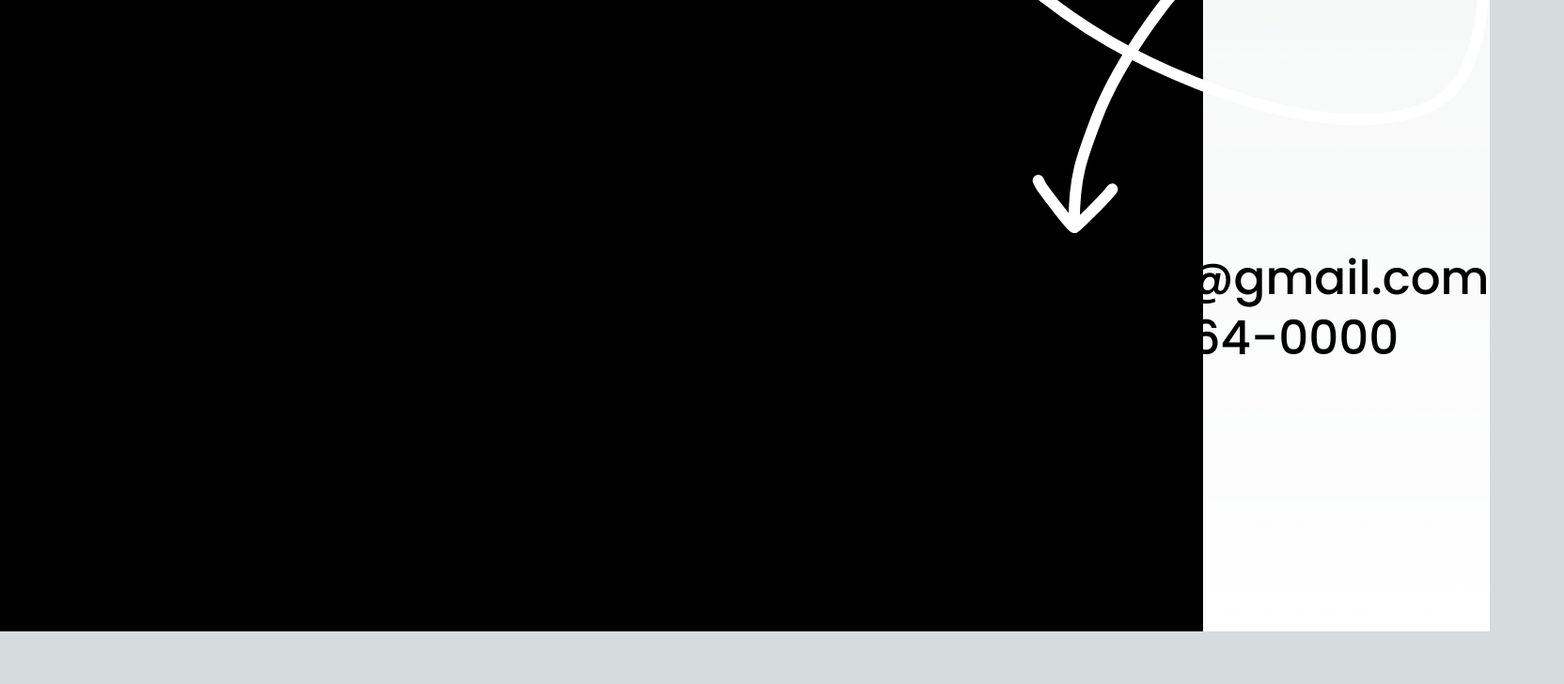
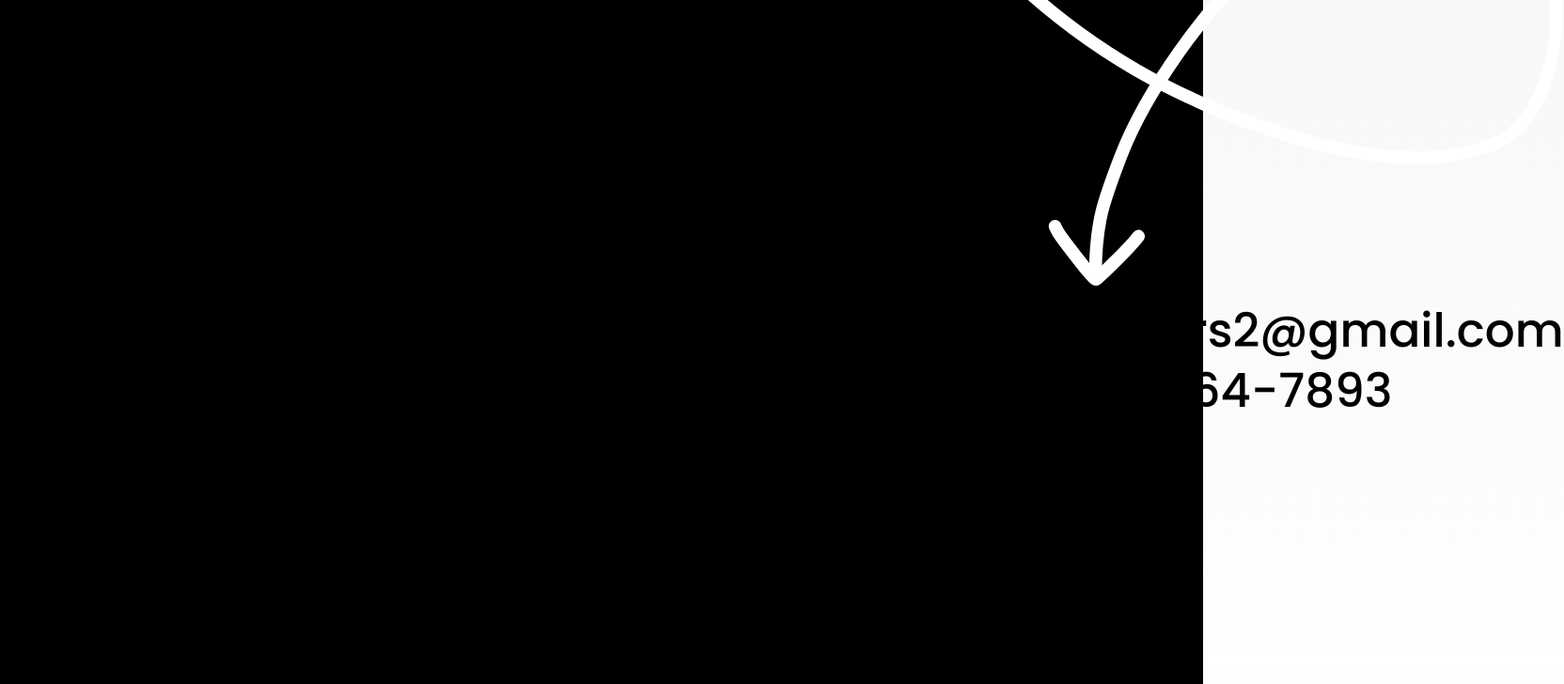
Before and after one commit to BramGeboers/portfolio, a Next.js app: page /about in a window 1280 px wide. Shown: the part 2812-3540 px from the top of the page at 94% size, 1664 px wide, since content can reach past the window. Before the commit the page ends 3484 px from the top, so only its background shows below. Built offline with nearby package versions, Linux system fonts and the light colour scheme.

Commit message:
contact update

```diff
--- a/components/Contact.jsx
+++ b/components/Contact.jsx
@@ -22,9 +22,8 @@ const Contact = () => {
     <div className="overflow-hidden relative">
       <div className="gap-8 mt-[137px] h-[726px] ml-[30vw] flex flex-col">
         <ul className="flex flex-col md:pl-0 pl-12">
-          <li>bramge0002@gmail.com</li>
-          <li>+32)04-9464-000</li>
-          <li>info@bramgeboers.be</li>
+          <li>bramgeboers2@gmail.com</li>
+          <li>+32)04-9464-7893</li>
         </ul>
 
         <ul className="flex flex-col md:pl-0 pl-12 items-start">
--- a/components/Footer.jsx
+++ b/components/Footer.jsx
@@ -70,9 +70,9 @@ const Footer = () => {
           </motion.svg>
 
           <p className="text-lg md:text-2xl lg:text-[50px] pt-4 md:pt-8 font-medium text-center leading-normal lg:text-left">
-            bram00002@gmail.com
+            bramgeboers2@gmail.com
             <br /> <br />
-            (+32)04-9464-0000
+            (+32)04-9464-7893
           </p>
         </div>
       </div>
```
